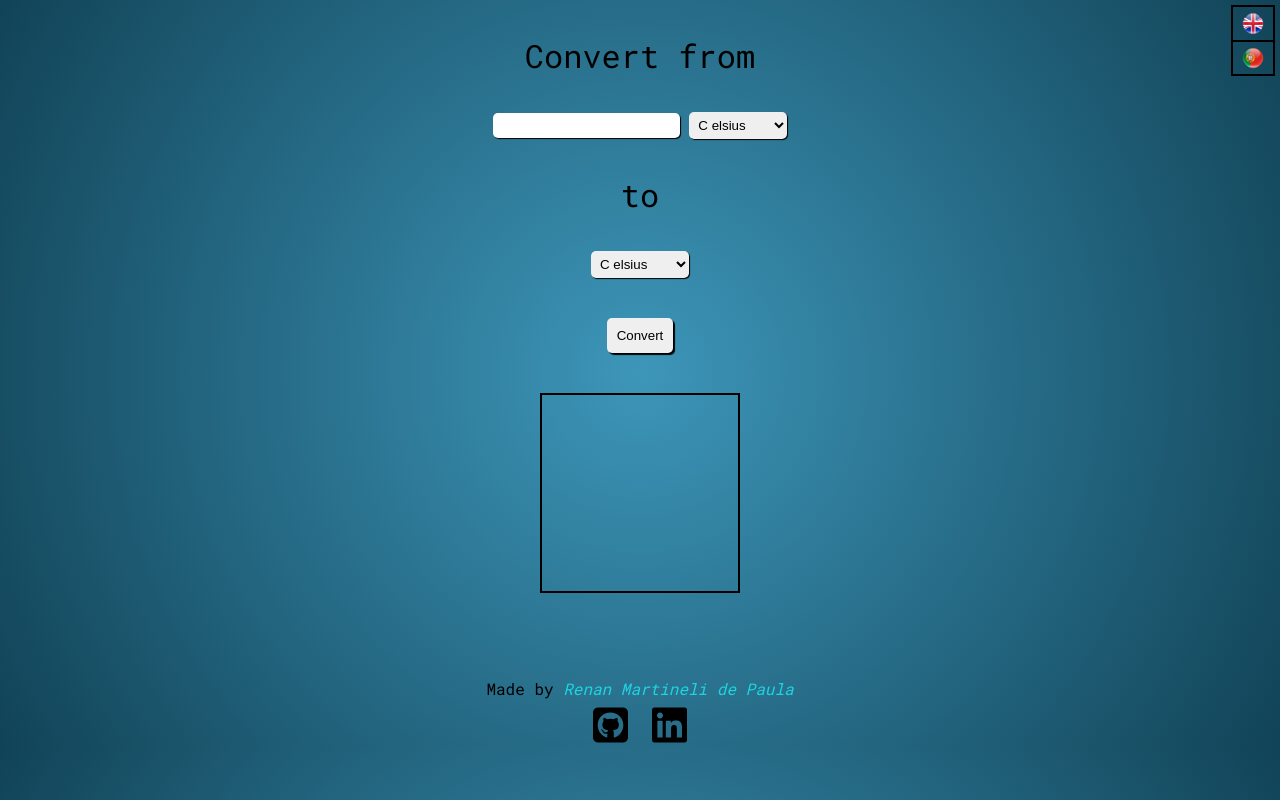
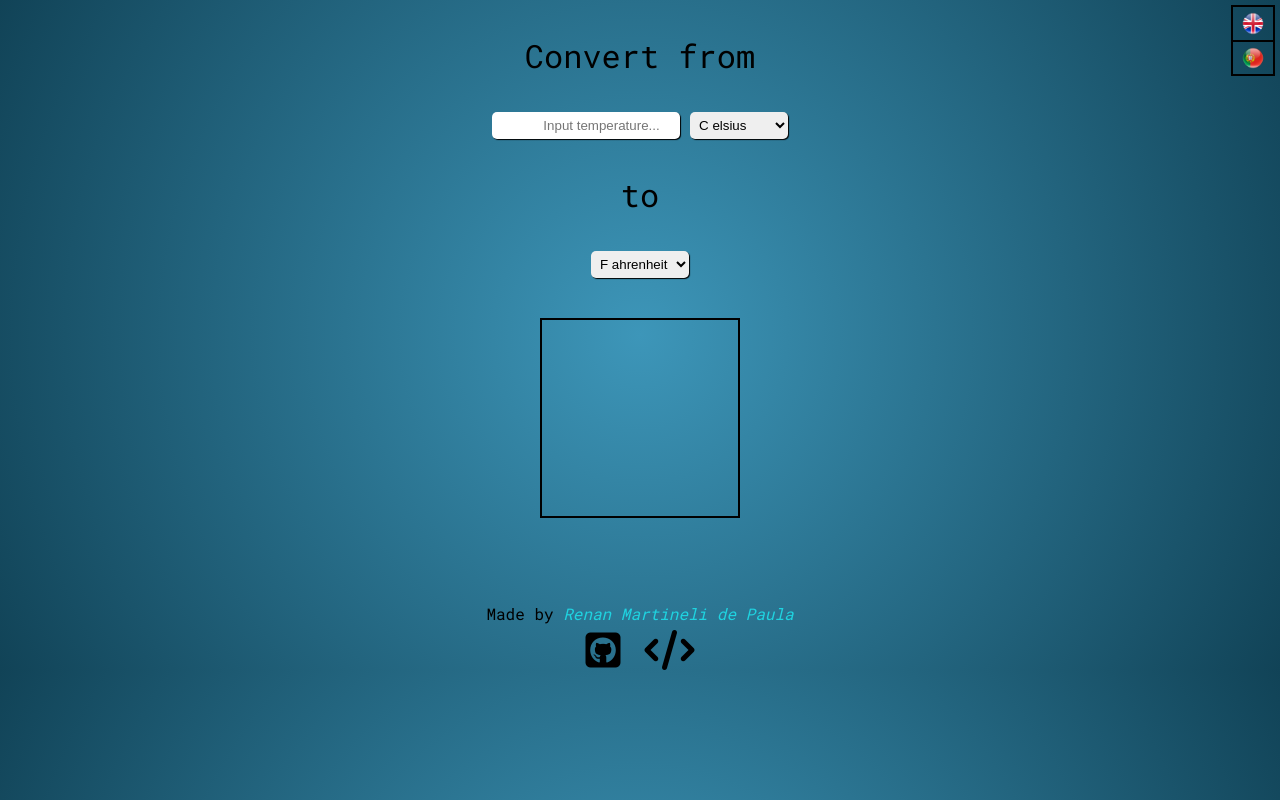
Before and after one commit to RenanMDP/temperature-converter, a plain HTML site: page index.html in a window 1280 px wide. Drawn offline with Linux system fonts and the light colour scheme.

Commit message:
revamp project to add real time conversion

```diff
--- a/index.html
+++ b/index.html
@@ -10,7 +10,7 @@
     <link rel="stylesheet" href="./reset.css" />
     <link rel="stylesheet" href="./style.css" />
     <script src="https://kit.fontawesome.com/b8f8e0d1db.js"></script>
-    <script src="./kw-app.js" type="module" defer></script>
+    <script src="./tempApp.js" type="module" defer></script>
   </head>
   <body>
     <div id="idiom-div">
@@ -25,7 +25,7 @@
       <div id="main-content">
         <p>Convert from</p>
         <label for="convertFrom">
-          <input type="number" id="convertFrom" value=""/>
+          <input type="number" id="convertFrom" placeholder="Input temperature..." required />
         </label>
         <select id="fromTemp">
           <label for="fromCelsius">
@@ -47,7 +47,7 @@
             <option value="celsius" id="toCelsius">C elsius</option>
           </label>
           <label for="toFahrenheit">
-            <option value="fahrenheit" id="toFahrenheit">F ahrenheit</option>
+            <option value="fahrenheit" id="toFahrenheit" selected>F ahrenheit</option>
           </label>
           <label for="toKelvin">
             <option value="kelvin" id="toKelvin">K elvin</option>
@@ -56,11 +56,7 @@
             <option value="newton" id="toNewton">N ewton</option>
           </label>
         </select>
-        <label for="convertBtn">
-          <input type="button" id="convertBtn" value="Convert" />
-        </label>
         <div id="tempResult">
-          <!-- <div id="tempNumber"></div> -->
         </div>
       </div>
     </main>
@@ -68,7 +64,7 @@
         <p>Made by <em>Renan Martineli de Paula</em></p>
         <div id="icons">
           <a href="https://github.com/RenanMDP/" target="_blank"><i class="fab fa-github-square"></i></a>
-          <a href="https://www.linkedin.com/in/renan-martineli-de-paula-aa491562/" target="_blank"><i class="fab fa-linkedin"></i></a>
+          <a href="https://renanmdp.github.io/resume/" target="_blank"><i class="fas fa-code"></i></a>
         </div>
     </footer>
   </body>
--- a/kw-app.js
+++ /dev/null
@@ -1,7 +0,0 @@
-import { temperatureChecker } from './tempChecker.js';
-
-// Gets the convertion button
-const convertBtn = document.querySelector("#convertBtn");
-
-// Event listener click on button
-convertBtn.addEventListener('click', temperatureChecker);
--- a/style.css
+++ b/style.css
@@ -38,12 +38,12 @@ footer {
 }
 
 #convertFrom {
-  padding: 5px;
+  padding: 5.75px;
   outline: none;
   border: none;
   border-radius: 5px;
   box-shadow: 1px 1px 1px black;
-  direction: rtl;
+  text-align: right;
 }
 
 #fromTemp, #toTemp {
@@ -54,25 +54,16 @@ footer {
   box-shadow: 1px 1px 1px black;
 }
 
-#convertBtn {
-  display: block;
-  margin: 5vh auto;
-  padding: 10px;
-  border: none;
-  border-radius: 5px;
-  cursor: pointer;
-  outline: none;
-  box-shadow: 2px 2px 1px black;
-
-}
-
-#convertBtn:active {
-  box-shadow: -2px -2px 2px black;
+#toTemp {
+  margin-bottom: 5vh;
 }
 
 #tempResult {
-  width: 200px;
-  height: 200px;
+  min-width: 200px;
+  max-width: fit-content;
+  word-break: break-all;
+  min-height: 200px;
+  max-height: fit-content;
   border: 2px solid black;
   margin: 0 auto 0 auto;
   font-size: 2rem;
--- /dev/null
+++ b/tempApp.js
@@ -0,0 +1,9 @@
+import { temperatureChecker } from './tempChecker.js';
+
+// Get the input field
+const convertNumberFrom = document.querySelector("#convertFrom");
+
+// Reads the input from user and calls temperatureChecker for evaluation
+convertNumberFrom.addEventListener("input", temperatureChecker);
+
+export { convertNumberFrom };
--- a/tempCalc.js
+++ b/tempCalc.js
@@ -1,5 +1,4 @@
-// Reads the input from user
-const convertNumberFrom = document.querySelector("#convertFrom");
+import { convertNumberFrom } from './tempApp.js';
 
 // Get the div to write the result number
 const tempResult = document.querySelector("#tempResult");
```
Also changed, not shown: index-br.html (+4 -8 lines), 1 other file.
